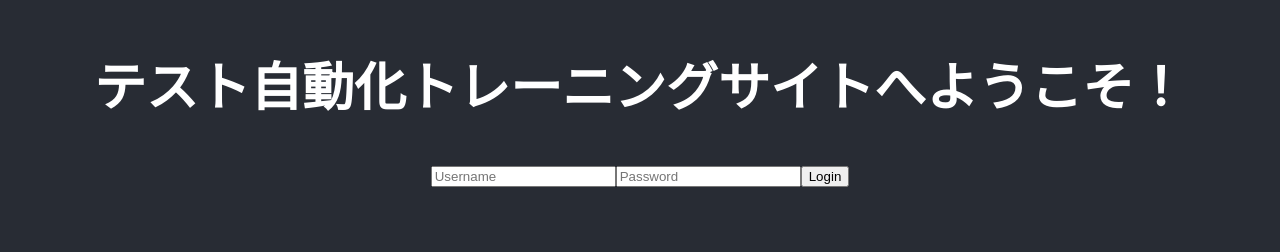
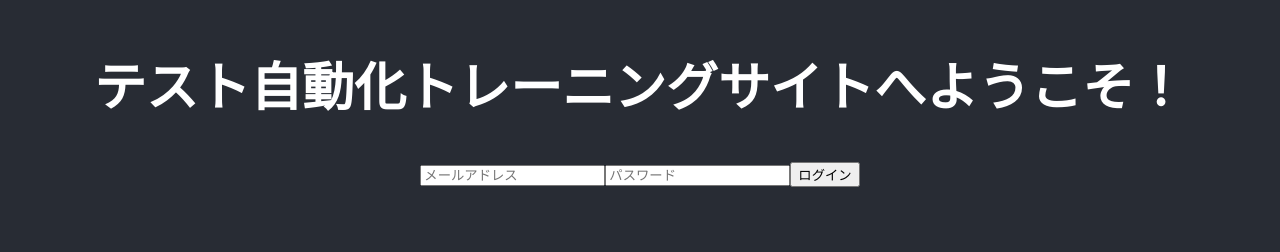
Before and after one commit to daipresents/test-automation-sandbox, a React (Create React App) app: page / in a window 1280 px wide. Shown: the part 301-553 px from the top of the page. Built offline with nearby package versions, Linux system fonts and the light colour scheme.

Commit message:
Use Japanese.

```diff
--- a/src/App.js
+++ b/src/App.js
@@ -6,9 +6,9 @@
       <header className="App-header">
         <h1>テスト自動化トレーニングサイトへようこそ！</h1>
         <form class="form">
-          <input type="text" placeholder="Username" />
-          <input type="password" placeholder="Password" />
-          <button type="submit" id="login">Login</button>
+          <input type="text" placeholder="メールアドレス" />
+          <input type="password" placeholder="パスワード" />
+          <button type="submit" id="login">ログイン</button>
         </form>
       </header>
     </div>
```
